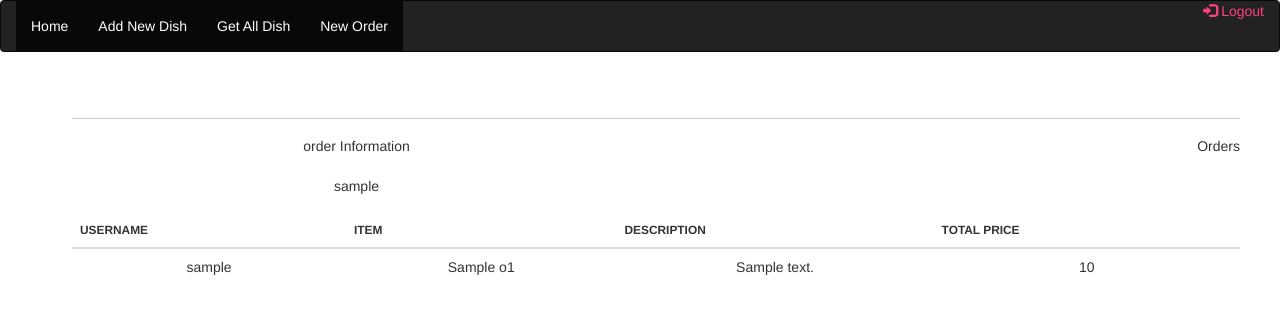
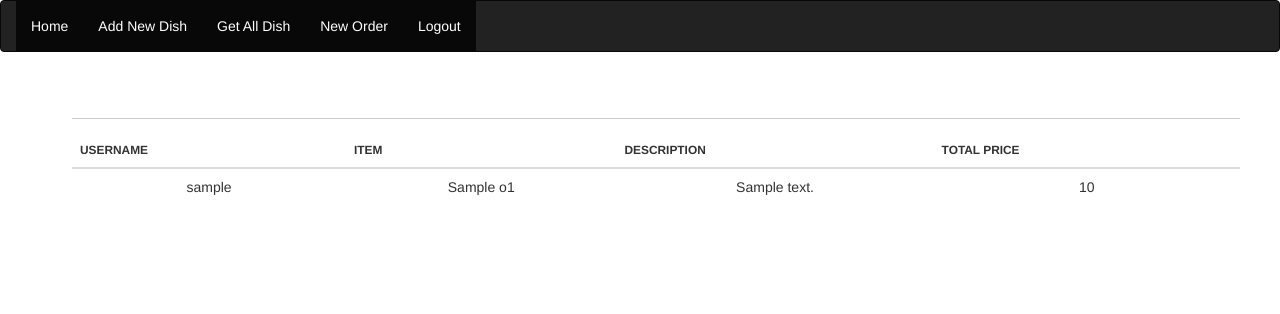
Before and after one commit to manilal14/bavarchi, a Flask app: template application/templates/display_order.html in a window 1280 px wide. Shown: the top 314 px of the page. Run offline with Flask 2, Linux system fonts and the light colour scheme; the template is opened without the code that fills it: most values are stand-ins (such as "Sample title", 1, 10 or a date in 2020); parts of the project's set-up code (start-up, migrations or seed data) failed here and were passed over; some libraries are stand-ins or nearby versions.

Commit message:
small changes3

```diff
--- a/application/templates/display.html
+++ b/application/templates/display.html
@@ -5,7 +5,8 @@
             <div class="row">
                 <div class="col-12">
                     <div class="card top-margin">
-                        <div class="card-body p-0"><p class="font-weight-bold mb-4">Order Information</p>
+                        <div class="card-body p-0">
+                          <p class="font-weight-bold mb-4"><h4>Order Information</h4></p>
 
 
 
@@ -38,7 +39,7 @@
                                     </table>
                                 </div>
                             </div>
-                        <a href="{{url_for('menu_list')}}"> <button type="button">Back</button><br></a>
+                        <a href="{{url_for('menu_list')}}"> <button type="button">I want to order more....</button><br></a>
 
                 </div>
             </div>
--- a/application/templates/display_order.html
+++ b/application/templates/display_order.html
@@ -31,13 +31,11 @@
             <li class="active"><a href="{{url_for('new_dish')}}">    Add New Dish</a></li>
             <li class="active"><a href="{{url_for('get_all_dish')}}">    Get All Dish</a></li>
             <li class="active"><a href="{{url_for('display_order')}}">    New Order</a></li>
+            <li class="active"><a href="{{url_for('logout')}}">    Logout</a></li>
 
         </ul>
 
-        <div style="float:right;color:#808080">
 
-            <a id="btnLogout" href="{{url_for('logout')}}"><span class="glyphicon glyphicon-log-in"></span> Logout</a>
-        </div>
     </div>
 
 </nav>
@@ -53,19 +51,6 @@
 
                     <hr class="my-5">
 
-                    <div class="row pb-5 p-5">
-                        <div class="col-md-6">
-                            <p class="font-weight-bold mb-4">order Information</p>
-
-                            <p>{{username}}</p>
-
-                        </div>
-
-                        <div class="col-md-6 text-right">
-                            <p class="font-weight-bold mb-4">Orders</p>
-
-                                                    </div>
-                    </div>
 
                     <div class="row p-5">
                         <div class="col-md-12">
--- a/application/templates/get_all_dish.html
+++ b/application/templates/get_all_dish.html
@@ -31,13 +31,11 @@
             <li class="active"><a href="{{url_for('new_dish')}}">    Add New Dish</a></li>
             <li class="active"><a href="{{url_for('get_all_dish')}}">    Get All Dish</a></li>
             <li class="active"><a href="{{url_for('display_order')}}">    New Order</a></li>
+            <li class="active"><a href="{{url_for('logout')}}">    Logout</a></li>
 
         </ul>
 
-        <div style="float:right;color:#808080">
 
-            <a id="btnLogout" href="{{url_for('logout')}}"><span class="glyphicon glyphicon-log-in"></span> Logout</a>
-        </div>
     </div>
 
 </nav>
--- a/application/templates/managerpage.html
+++ b/application/templates/managerpage.html
@@ -28,12 +28,11 @@
       <li class="active"><a href="{{url_for('new_dish')}}">    Add New Dish</a></li>
       <li class="active"><a href="{{url_for('get_all_dish')}}">    Get All Dish</a></li>
       <li class="active"><a href="{{url_for('display_order')}}">    New Order</a></li>
+      <li class="active"><a href="{{url_for('logout')}}">    Logout</a></li>
 
     </ul>
 
-    <div style="float:right;color:#808080">
 
-      <a id="btnLogout" href="{{url_for('logout')}}"><span class="glyphicon glyphicon-log-in"></span> Logout</a></div>
   </div>
 
 </nav>
--- a/application/templates/new_dish.html
+++ b/application/templates/new_dish.html
@@ -28,12 +28,11 @@
         <li class="active"><a href="{{url_for('new_dish')}}">    Add New Dish</a></li>
         <li class="active"><a href="{{url_for('get_all_dish')}}">    Get All Dish</a></li>
         <li class="active"><a href="{{url_for('display_order')}}">    New Order</a></li>
+        <li class="active"><a href="{{url_for('logout')}}">    Logout</a></li>
 
     </ul>
 
-    <div style="float:right;color:#808080">
 
-      <a id="btnLogout" href="{{url_for('logout')}}"><span class="glyphicon glyphicon-log-in"></span> Logout</a></div>
   </div>
 
 </nav>
```
Also changed, not shown: application/templates/menu_list.html (+4 -3 lines).
